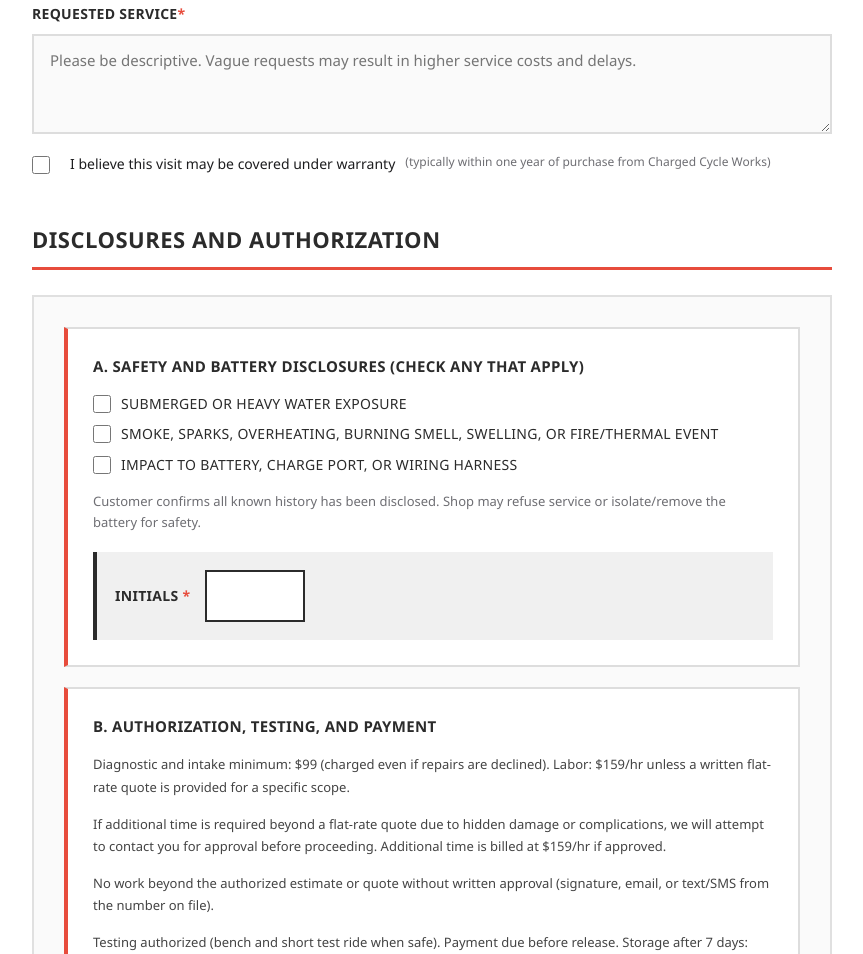
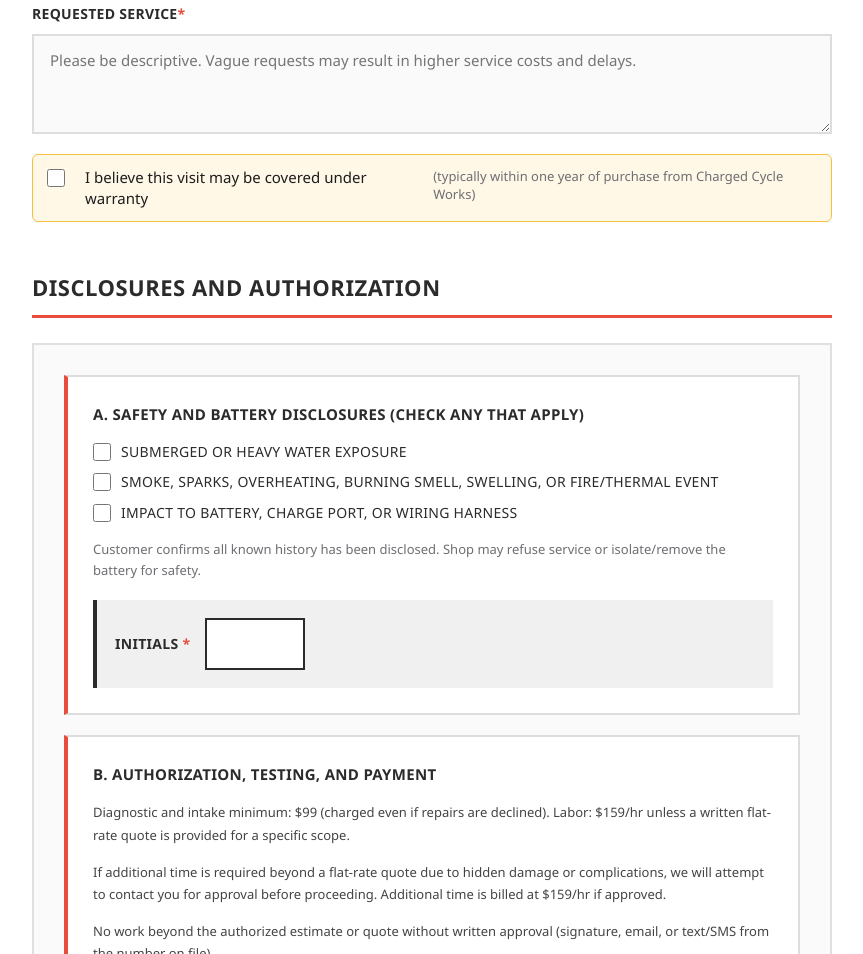
Before and after one commit to dvrkrvin/CCW-Intake-Form, a plain HTML site: page index.html in a window 1280 px wide. Shown: the part 1005-1959 px from the top of the page, without its empty margins (208-1071 px from the left). Drawn offline with nearby package versions, Linux system fonts and the light colour scheme.

Commit message:
Update styles for checkbox label and hint

```diff
--- a/styles.css
+++ b/styles.css
@@ -243,22 +243,28 @@ textarea:focus {
     display: flex;
     align-items: flex-start;
     gap: 10px;
-    font-size: 14px;
-    font-weight: normal;
+    font-size: 15px;
+    font-weight: 500;
     text-transform: none;
     letter-spacing: normal;
     color: #1d1d1f;
     cursor: pointer;
     line-height: 1.4;
+    background-color: #fff8e7;
+    border: 1px solid #f0c040;
+    border-radius: 6px;
+    padding: 12px 14px;
 }
 
 .warranty-row .checkbox-label input[type="checkbox"] {
     margin-top: 2px;
     flex-shrink: 0;
+    width: 18px;
+    height: 18px;
 }
 
 .warranty-row .checkbox-hint {
-    font-size: 12px;
+    font-size: 13px;
     color: #6e6e73;
     font-weight: normal;
 }
```
